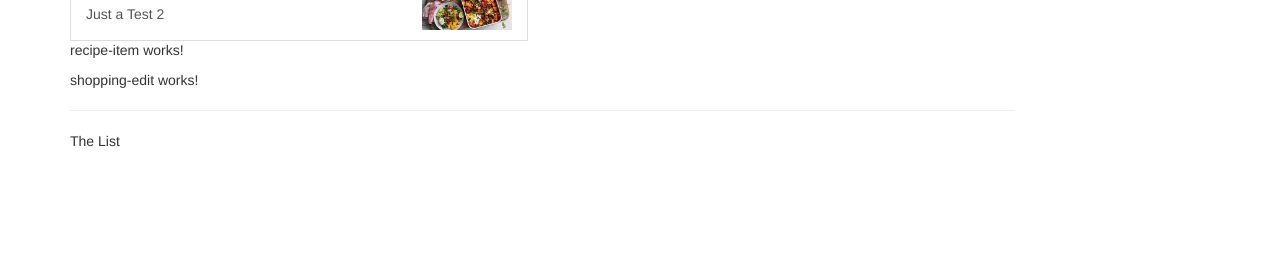
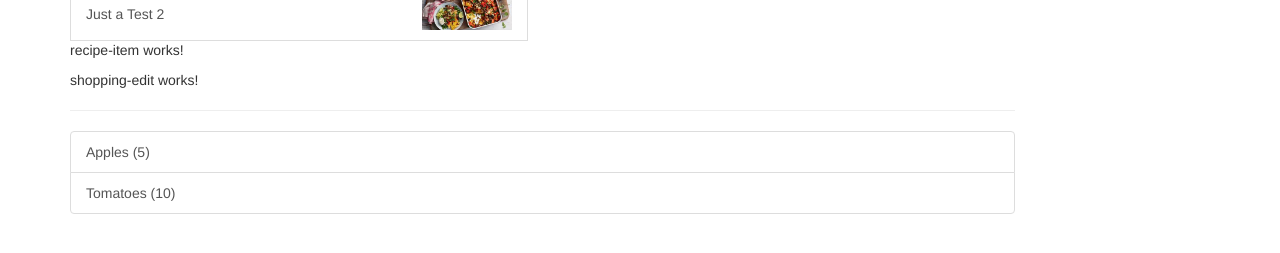
Before and after one commit to sarahjfreitas/recipeBook, an Angular app: page / in a window 1280 px wide. Shown: the part 249-502 px from the top of the page. Built offline with nearby package versions, Linux system fonts and the light colour scheme.

Commit message:
shopping list

```diff
--- /dev/null
+++ b/src/app/shared/ingredient.model.ts
@@ -0,0 +1,3 @@
+export class Ingredient {
+  constructor(public name: string, public quantity: number){}
+}
--- a/src/app/shopping-list/shopping-list.component.html
+++ b/src/app/shopping-list/shopping-list.component.html
@@ -2,6 +2,8 @@
   <div class="col-xs-10">
     <app-shopping-edit></app-shopping-edit>
     <hr>
-    The List
+    <ul class="list-group">
+      <a class="list-group-item" style="cursor: pointer;" *ngFor="let ingredient of ingredients">{{ingredient.name}} ({{ingredient.quantity}})</a>
+    </ul>
   </div>
 </div>
--- a/src/app/shopping-list/shopping-list.component.ts
+++ b/src/app/shopping-list/shopping-list.component.ts
@@ -1,4 +1,5 @@
 import { Component, OnInit } from '@angular/core';
+import { Ingredient } from '../shared/ingredient.model';
 
 @Component({
   selector: 'app-shopping-list',
@@ -7,6 +8,10 @@
 })
 export class ShoppingListComponent implements OnInit {
 
+  ingredients: Ingredient[] = [
+    new Ingredient('Apples',5),
+    new Ingredient('Tomatoes',10),
+  ];
   constructor() { }
 
   ngOnInit() {
```
